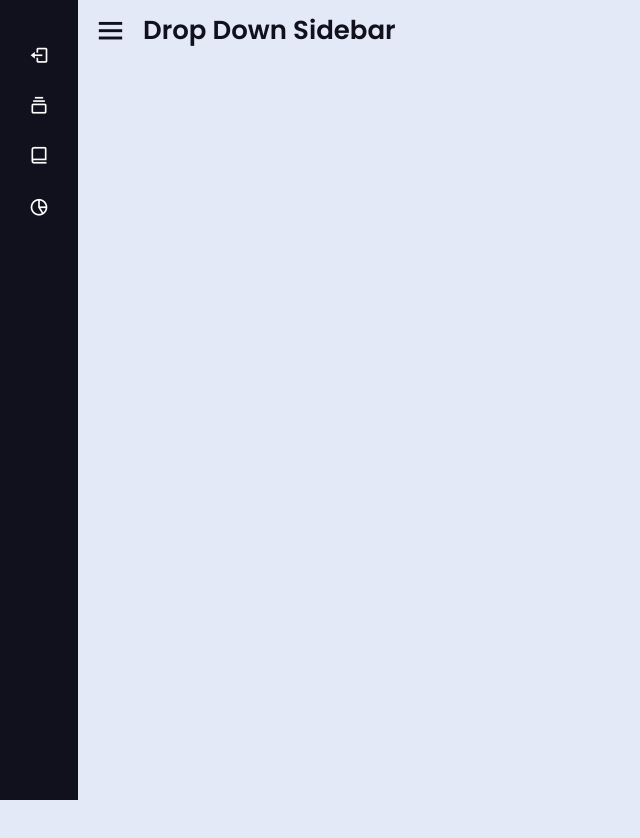
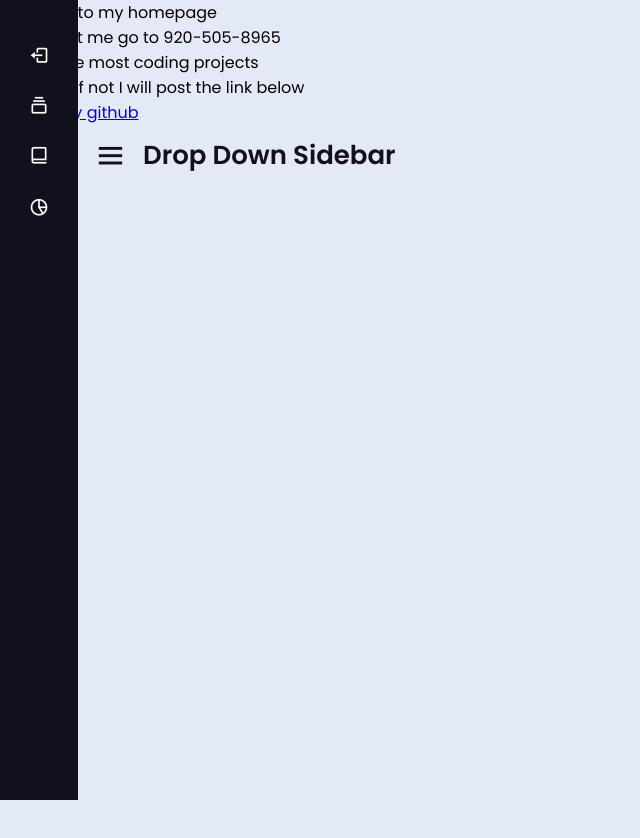
Before and after one commit to Deathonyou/hireMeWebsiteDeathonyou, a plain HTML site: page index.html in a window 1280 px wide. Shown: the whole page, without its empty margins (0-640 px from the left). Before the commit the page ends 800 px from the top, so only its background shows below. Drawn offline with nearby package versions, Linux system fonts and the light colour scheme.

Commit message:
moving html again

```diff
--- a/index.html
+++ b/index.html
@@ -11,6 +11,13 @@
      <meta name="viewport" content="width=device-width, initial-scale=1.0">
    </head>
 <body>
+  <body>
+    <p>welcome to my homepage</p>
+    <p>to contact me go to 920-505-8965</p>
+    <p>and I have most coding projects</p>
+    <p> in github if not I will post the link below</p>
+    <a href="https://github.com/Deathonyou?tab=repositories">here is my github</a>
+  </body>
   <div class="sidebar close">
     <ul class="nav-links">
       <li>
```
